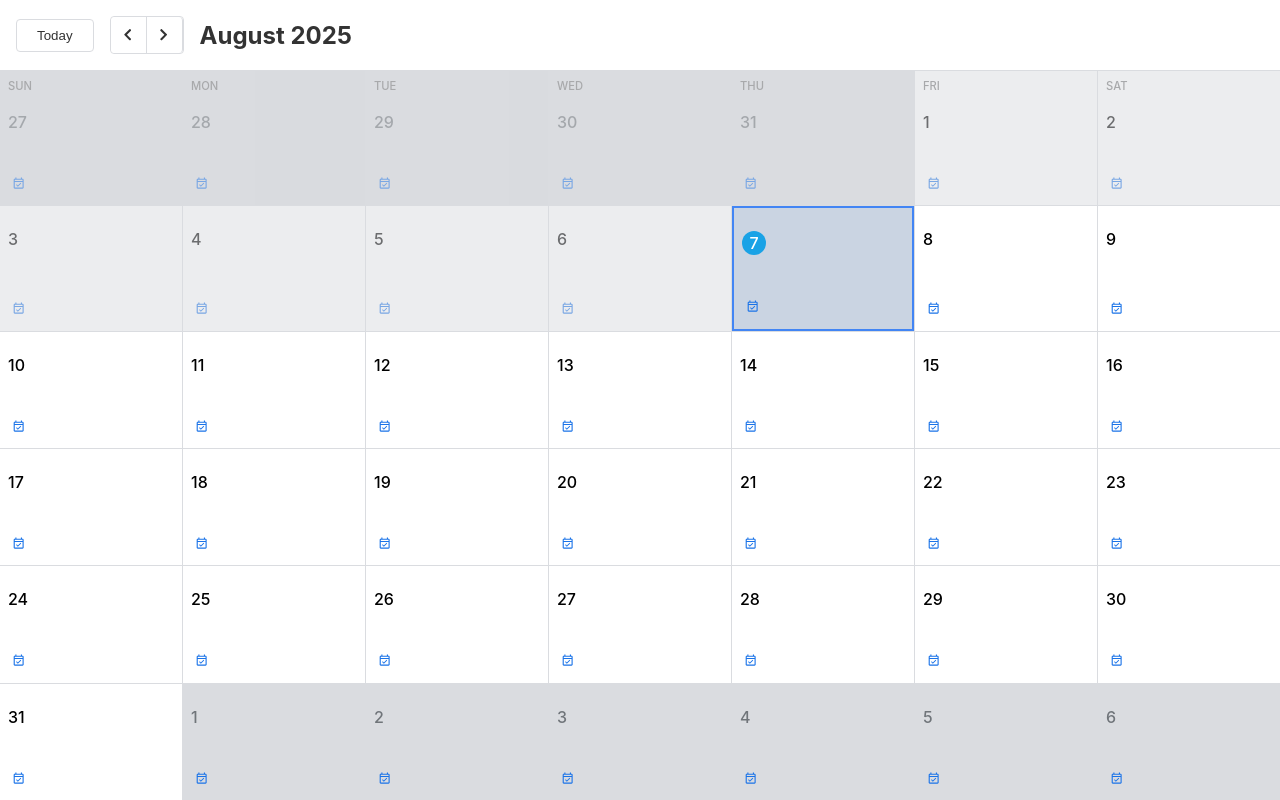
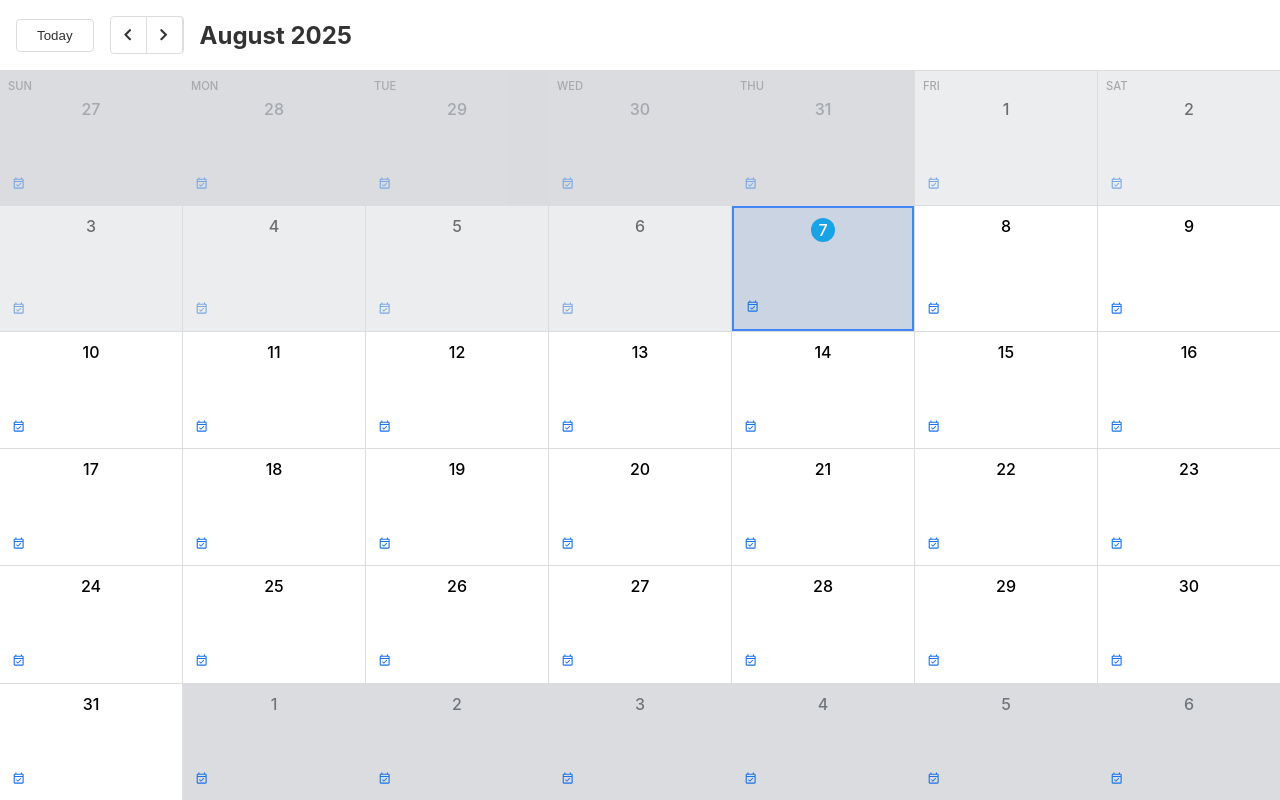
Before and after one commit to SantiagoYanezFerreiro/google-calendar-clone, a React (Vite) app: page / in a window 1280 px wide. Built offline with nearby package versions, Linux system fonts and the light colour scheme.

Commit message:
placed day number as per the project screenshot requirements

```diff
--- a/src/styles.css
+++ b/src/styles.css
@@ -199,8 +199,8 @@ button:hover {
 
 .day-number {
   font-weight: 500;
-  margin-bottom: 4px;
-  margin-top: 15px;
+  margin: auto;
+  margin-top: 2px;
 }
 
 .event {
```
